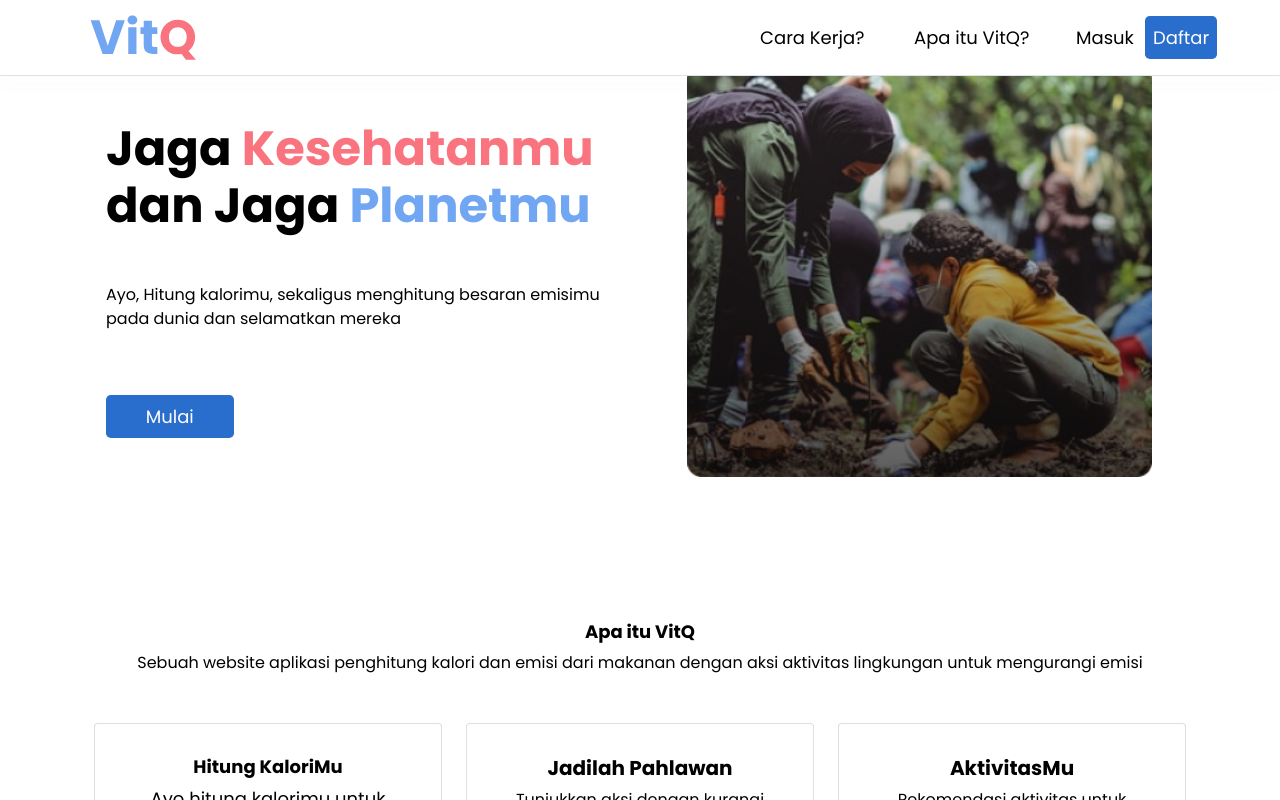
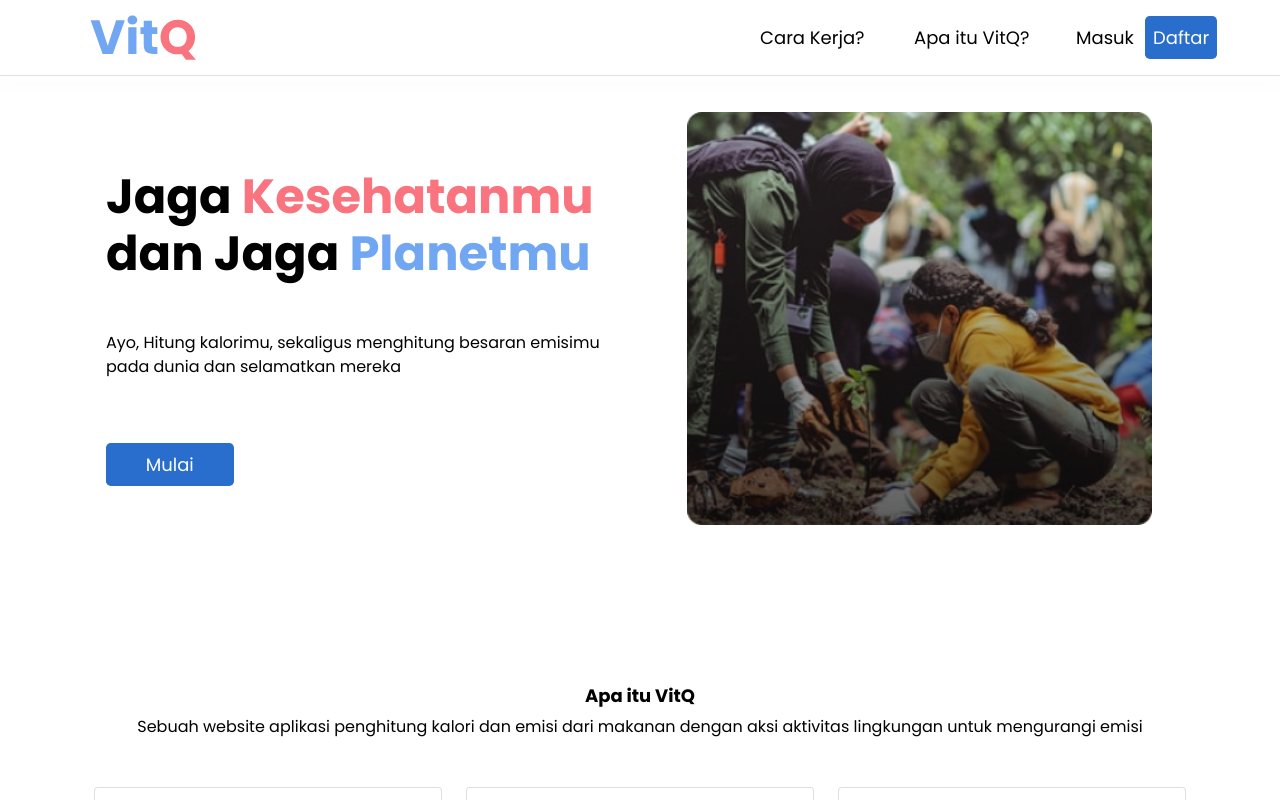
Before and after one commit to vitQQ/front-end-vitQ, a React (Create React App) app: page / in a window 1280 px wide. Shown: the top 800 px of the page. Built offline with nearby package versions, Linux system fonts and the light colour scheme.

Commit message:
add padding

```diff
--- a/src/pages/LandingPage/LandingPage.js
+++ b/src/pages/LandingPage/LandingPage.js
@@ -17,7 +17,7 @@
         // <Layouts>
             <div className="container text-black">
                 {/*landing page*/}
-                <div className="row d-flex justify-content-between my-5 align-items-center" id="landingPage">
+                <div className="row d-flex justify-content-between py-5 mt-5 align-items-center" id="landingPage">
                     <div className="col-lg-6 col-md-12 col-sm-12 g-lg-5 g-sm-3 g-xs-3 text-lg-start text-xl-start text-xxl-start text-center">
                         <h1 className="fs-display fw-bold">Jaga <span className="text-secondary-2">Kesehatanmu</span> dan Jaga <span className="text-primary-2">Planetmu</span></h1>
                         <p className="fs-body my-xxl-5 my-xl-5 my-lg-5 my-md-3 my-5">Ayo, Hitung kalorimu, sekaligus menghitung besaran emisimu pada dunia dan selamatkan mereka</p>
```
